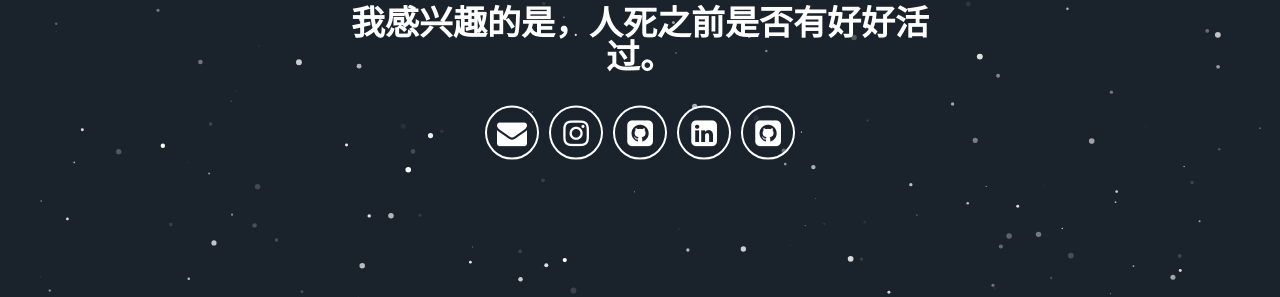
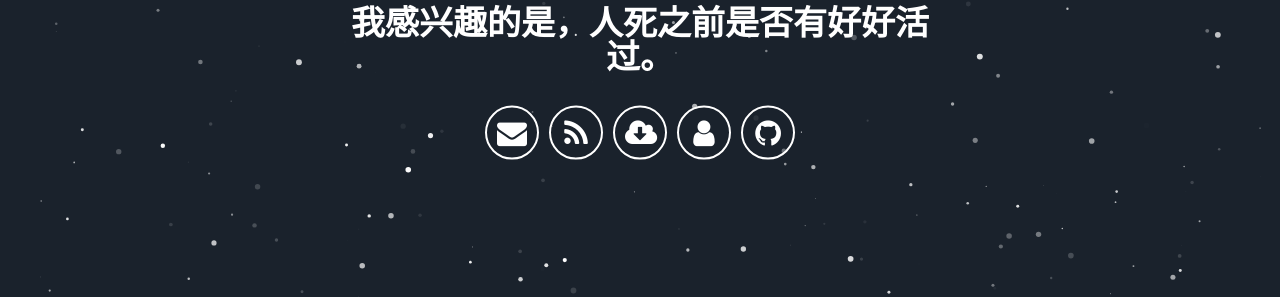
Before and after one commit to GENE-XY/GENE, a Jekyll site: the page built from index.html, in a window 1280 px wide. Shown: the part 443-740 px from the top of the page. Built offline with Jekyll 4.4.1, drawn with Linux system fonts in a browser that asks for light colours; some web fonts are replaced.

Commit message:
Update header.html

```diff
--- a/_includes/header.html
+++ b/_includes/header.html
@@ -6,10 +6,10 @@
       </h1>
       <div class="header-icons">
         <a aria-label="Send email" href="mailto:Genexy@126.com"><i class="icon fa fa-envelope"></i></a>
-        <a aria-label="My Instagram" target="_blank" href="https://github.com/GENE-XY"><i class="icon fa fa-instagram" aria-hidden="true"></i></a>
-        <a aria-label="My Github" target="_blank" href="https://github.com/GENE-XY"><i class="icon fa fa-github-square" aria-hidden="true"></i></a>
-        <a aria-label="My LinkedIn" target="_blank" href="https://www.genexy.cn/"><i class="icon fa fa-linkedin-square" aria-hidden="true"></i></a>
-        <a aria-label="My Github" target="_blank" href="https://github.com/GENE-XY"><i class="icon fa fa-github-square" aria-hidden="true"></i></a>
+        <a aria-label="my rss" target="_blank" href="https://www.genexy.cn/cross.html"><i class="icon fa fa-rss" aria-hidden="true"></i></a>
+        <a aria-label="下载云" target="_blank" href="https://pan.genexy.cn/s/NXTN?path=%2F"><i class="icon fa fa-cloud-download" aria-hidden="true"></i></a>
+        <a aria-label="关于我" target="_blank" href="https://www.genexy.cn/me.html"><i class="icon fa fa-user" aria-hidden="true"></i></a>
+        <a aria-label="My Github" target="_blank" href="https://github.com/GENE-XY"><i class="icon fa fa-github" aria-hidden="true"></i></a>
       </div>
       <div class="header-links">
         <!-- <a class="link" href="#about" data-scroll>About Me</a> -->
```
